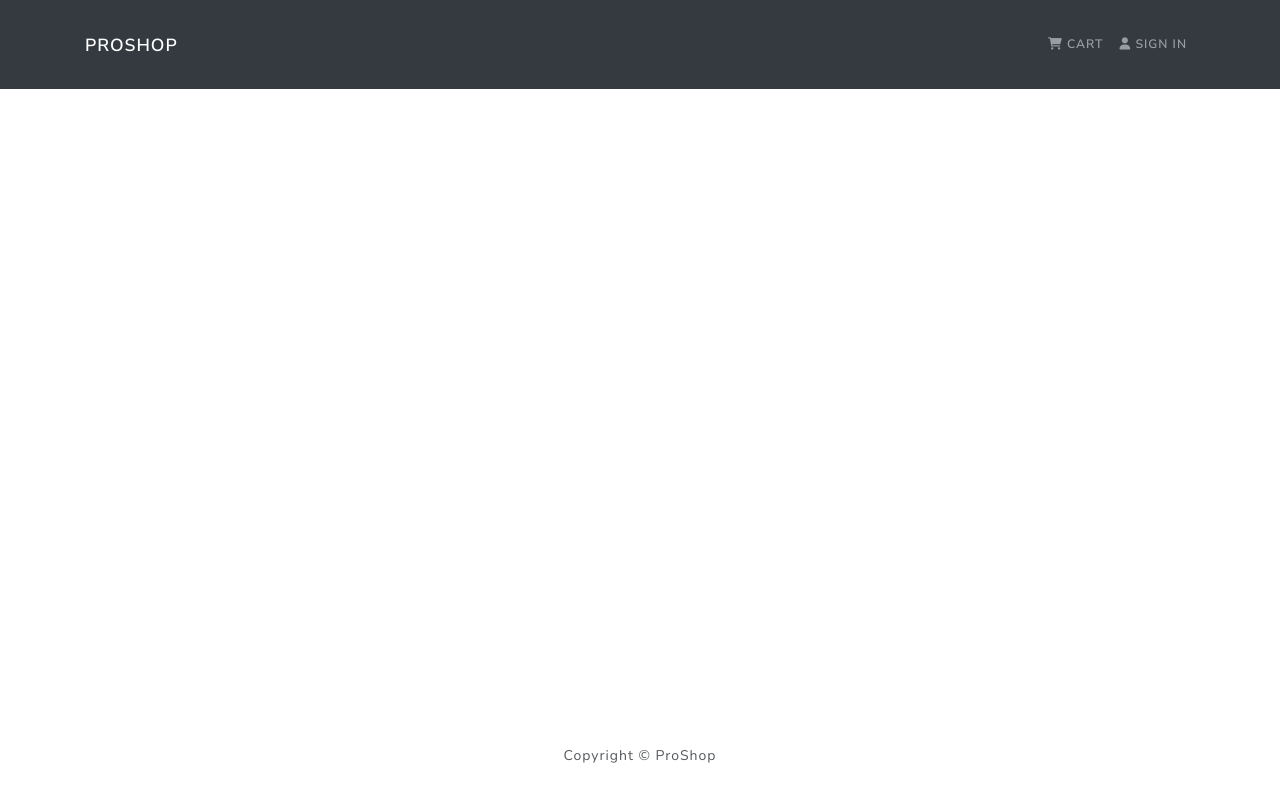
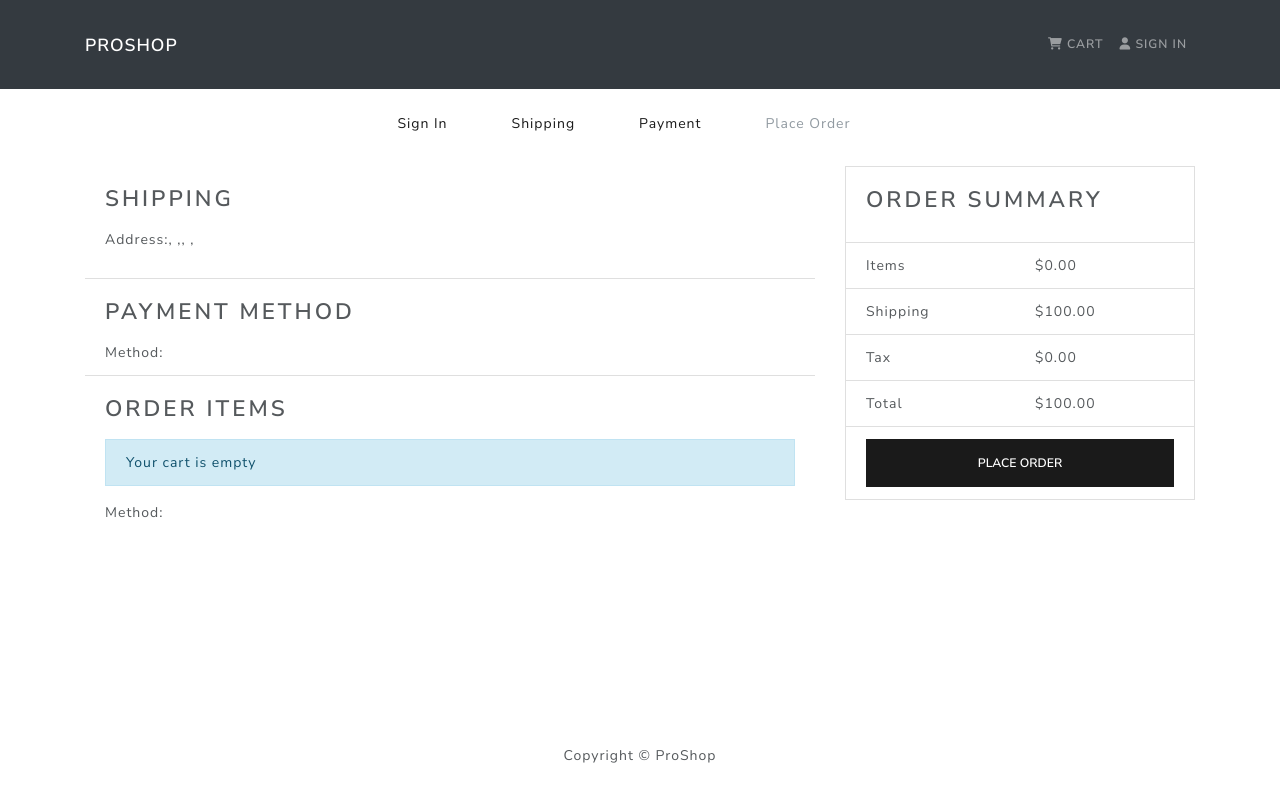
Before and after one commit to zand-yasin/ecommerce-frontend, a React (Create React App) app: page /placeorder in a window 1280 px wide. Built offline with nearby package versions, Linux system fonts and the light colour scheme.

Commit message:
Add Place Order Screen

```diff
--- a/src/App.js
+++ b/src/App.js
@@ -10,6 +10,7 @@
 import ProfileScreen from './screens/ProfileScreen'
 import ShippingScreen from './screens/ShippingScreen'
 import PaymentScreen from './screens/PaymentScreen'
+import PlaceOrderScreen from './screens/PlaceOrderScreen'
 const App = () => {
   return (
     <Router>
@@ -22,6 +23,7 @@
             <Route path='/profile' element={<ProfileScreen />} />
             <Route path='/shipping' element={<ShippingScreen />} />
             <Route path='/payment' element={<PaymentScreen />} />
+            <Route path='/placeorder' element={<PlaceOrderScreen />} />
             <Route path='/product/:id' element={<ProductScreen />} />
             <Route path='/cart/:id' element={<CartScreen />} />
             <Route path='/cart' element={<CartScreen />} />
--- /dev/null
+++ b/src/screens/PlaceOrderScreen.js
@@ -0,0 +1,144 @@
+import React, { useState } from 'react'
+import { Link, useNavigate, useSearchParams } from 'react-router-dom'
+import {
+  Button,
+  ListGroup,
+  Image,
+  Card,
+  Container,
+  Row,
+  Col,
+} from 'react-bootstrap'
+import { useDispatch, useSelector } from 'react-redux'
+import Message from '../components/Message'
+import { saveShippingAddress } from '../actions/cartActions'
+import CheckoutSteps from '../components/CheckoutSteps'
+import { register } from '../actions/userActions'
+
+const PlaceOrderScreen = () => {
+  const cart = useSelector((state) => state.cart)
+
+  const addDecimals = (num) => {
+    return (Math.round(num * 100) / 100).toFixed(2)
+  }
+
+  //   Calculate Prices
+
+  cart.itemsPrice = addDecimals(
+    cart.cartItems.reduce((acc, item) => acc + item.price * item.qty, 0)
+  )
+
+  cart.shippingPrice = addDecimals(cart.itemsPrice > 100 ? 0 : 100)
+
+  cart.taxPrice = addDecimals(Number((0.15 * cart.itemsPrice).toFixed(2)))
+
+  cart.totalPrice = addDecimals(
+    Number(cart.itemsPrice) + Number(cart.shippingPrice) + Number(cart.taxPrice)
+  )
+
+  const placeOrderHandler = () => {}
+  return (
+    <>
+      <CheckoutSteps step1 step2 step3 />
+      <Row md={8}>
+        <Col>
+          <ListGroup variant='flush'>
+            <ListGroup.Item>
+              <h2>Shipping</h2>
+              <p>
+                <strong>Address:</strong>
+                {cart.shippingAddress.address}, {cart.shippingAddress.city},
+                {cart.shippingAddress.postalCode},{' '}
+                {cart.shippingAddress.country},
+              </p>
+            </ListGroup.Item>
+            <ListGroup.Item>
+              <h2>Payment Method</h2>
+              <strong>Method:</strong>
+              {cart.paymentMethod}
+            </ListGroup.Item>
+            <ListGroup.Item>
+              <h2>Order Items</h2>
+              {cart.cartItems.length === 0 ? (
+                <Message>Your cart is empty</Message>
+              ) : (
+                <ListGroup variant='flush'>
+                  {cart.cartItems.map((item, index) => (
+                    <ListGroup.Item key={index}>
+                      <Row>
+                        <Col md={1}>
+                          <Image
+                            src={item.image}
+                            alt={item.name}
+                            fluid
+                            rounded
+                          />
+                        </Col>
+                        <Col>
+                          <Link to={`/product/${item.product}`}>
+                            {item.name}
+                          </Link>
+                        </Col>
+                        <Col md={4}>
+                          {item.qty} x {item.price} = ${item.qty * item.price}
+                        </Col>
+                      </Row>
+                    </ListGroup.Item>
+                  ))}
+                </ListGroup>
+              )}
+              <strong>Method:</strong>
+              {cart.paymentMethod}
+            </ListGroup.Item>
+          </ListGroup>
+        </Col>
+        <Col md={4}>
+          <Card>
+            <ListGroup variant='flush'>
+              <ListGroup.Item>
+                <h2>Order Summary</h2>
+              </ListGroup.Item>
+              <ListGroup.Item>
+                <Row>
+                  <Col>Items</Col>
+                  <Col>${cart.itemsPrice}</Col>
+                </Row>
+              </ListGroup.Item>
+              <ListGroup.Item>
+                <Row>
+                  <Col>Shipping</Col>
+                  <Col>${cart.shippingPrice}</Col>
+                </Row>
+              </ListGroup.Item>
+              <ListGroup.Item>
+                <Row>
+                  <Col>Tax</Col>
+                  <Col>${cart.taxPrice}</Col>
+                </Row>
+              </ListGroup.Item>
+              <ListGroup.Item>
+                <Row>
+                  <Col>Total</Col>
+                  <Col>${cart.totalPrice}</Col>
+                </Row>
+              </ListGroup.Item>
+              <ListGroup.Item>
+                <Button
+                  type='button'
+                  className='btn-block'
+                  disabled={cart.cartItems === 0}
+                  onClick={placeOrderHandler}
+                >
+                  {' '}
+                  Place Order
+                </Button>
+              </ListGroup.Item>
+            </ListGroup>
+          </Card>
+        </Col>
+      </Row>
+    </>
+  )
+}
+
+export default PlaceOrderScreen
```
